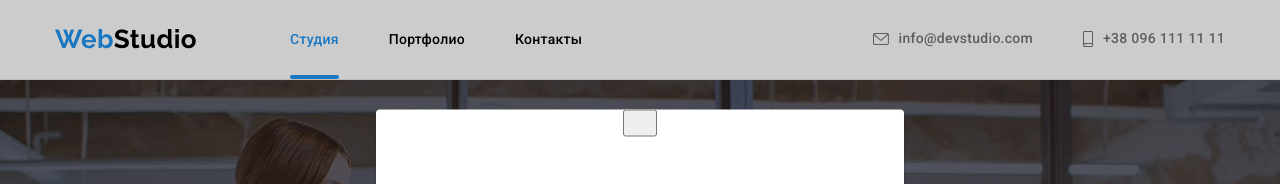
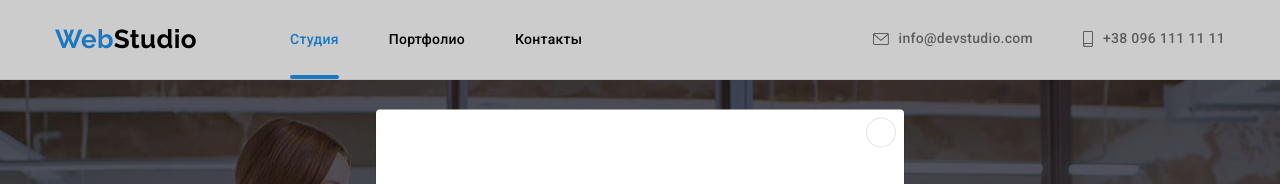
Before and after one commit to IhorButov/goit-homework5, a plain HTML site: page index.html in a window 1280 px wide. Both pictures are taken after a click on the button "Заказать услугу". Shown: the top 184 px of the page. Drawn offline with nearby package versions, Linux system fonts and the light colour scheme.

Commit message:
Update styles.css

```diff
--- a/css/styles.css
+++ b/css/styles.css
@@ -363,7 +363,7 @@ html {
     0px 2px 1px rgba(0, 0, 0, 0.2);
   border-radius: 4px;
 }
-sdfsdfsdfsdf .hero-button-close {
+.hero-button-close {
   display: flex;
   width: 30px;
   height: 30px;
```
